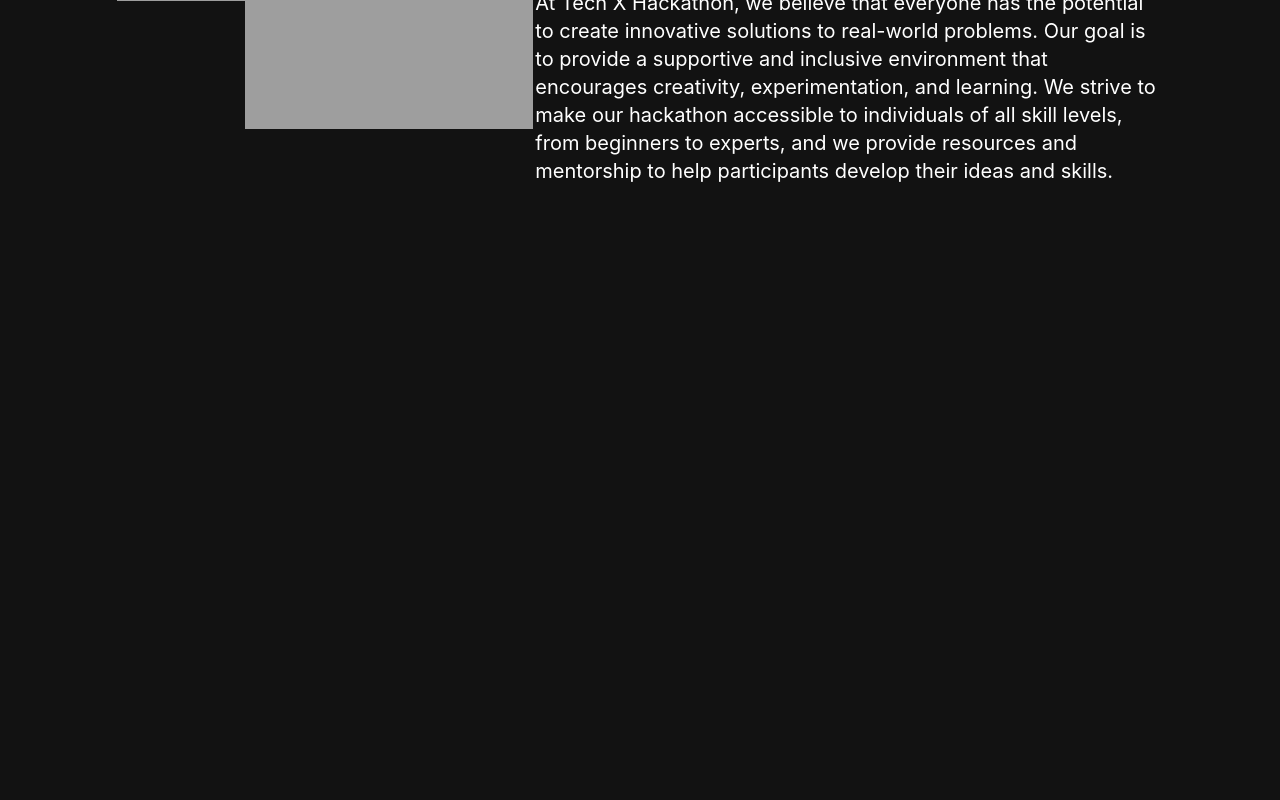
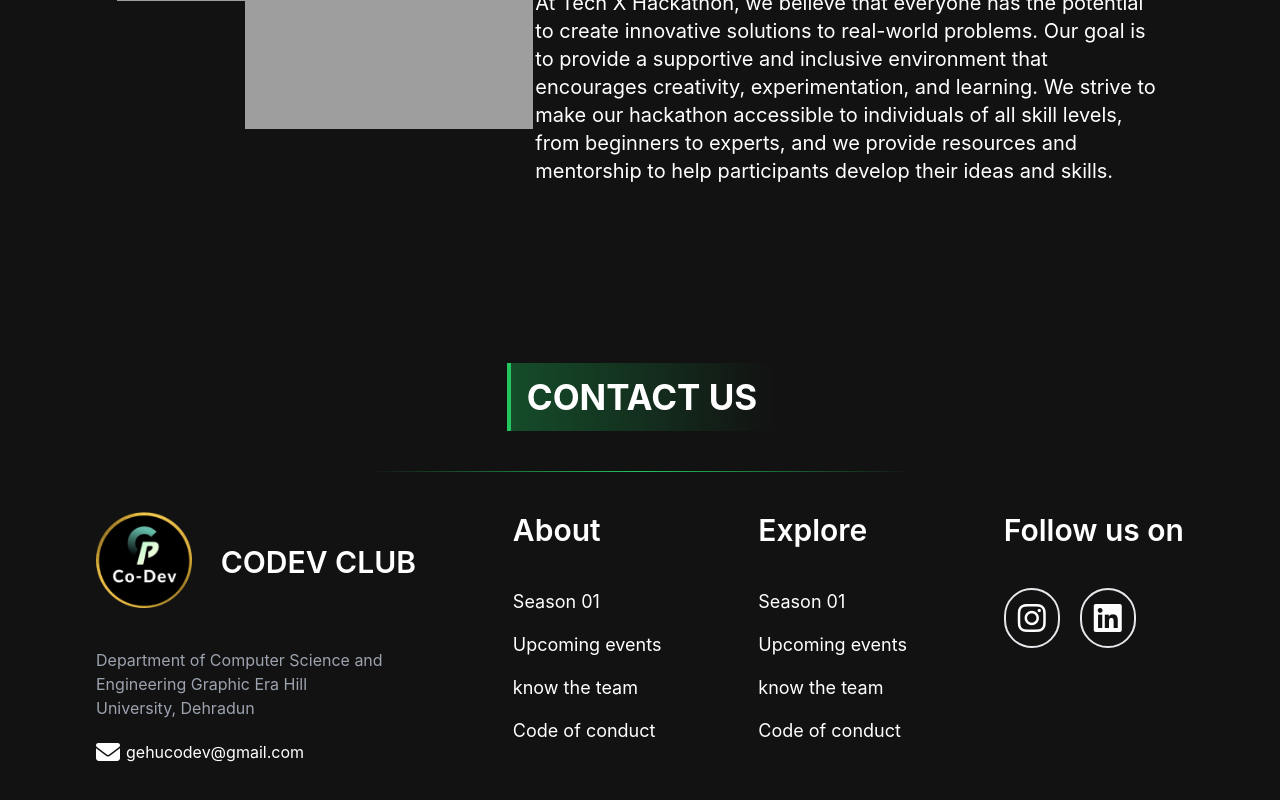
Before and after one commit to PiyushKalyanpy/foss, a React (Create React App) app: page / in a window 1280 px wide. Shown: the part 1246-2046 px from the top of the page. Before the commit the page ends 1545 px from the top, so only its background shows below. Built offline with nearby package versions, Linux system fonts and the light colour scheme; grey boxes are pictures that could not be loaded.

Commit message:
Contact Us section created

```diff
--- a/src/App.css
+++ b/src/App.css
@@ -36,3 +36,7 @@
     transform: rotate(360deg);
   }
 }
+
+li {
+  margin-bottom: 15px;
+}
--- a/src/App.js
+++ b/src/App.js
@@ -2,6 +2,7 @@ import './App.css';
 import Home from './Pages/Home';
 import About from './Pages/About';
 import CoDev from './Pages/CoDev';
+import Contact from './Pages/Contact';
 
 function App() {
 
@@ -11,7 +12,14 @@ function App() {
         <CoDev />
       </div>
 
-      <About />
+      <div>
+        <About />
+      </div>
+
+      <div>
+        <Contact />
+      </div>
+
 
     </div>
   );
--- a/src/Pages/Contact.js
+++ b/src/Pages/Contact.js
@@ -1,9 +1,61 @@
 import React from 'react'
-
+import logo from '../Images/logo.png'
 function Contact() {
   return (
-    <div>
+    <div className='m-auto py-16 px-24'>
+      <h1 className='mb-10  w-fit p-2 bg-gradient-to-r  border-l-4 border-green-500 mx-auto from-green-800/70 px-4 font-bold ' style={{fontSize: "35px"}} >CONTACT US</h1>
+      <div className="flex mb-10  m-auto w-1/2 bottom-0 h-[0.5px] bg-gradient-to-r from-transparent via-green-500 to-transparent" />
+      <div className='w-full flex justify-between'> {/*outer main */}
 
+        <div> {/*logo one */}
+          <div className='flex justify-between w-80'>
+            <img src={logo} className='w-24' />
+            <h1 className='mt-8 text-3xl font-semibold'>CODEV CLUB</h1>
+          </div>
+
+          <p className='w-72 text-left mt-10 text-gray-400'>Department of Computer Science and Engineering Graphic Era Hill University, Dehradun</p>
+          <div className='flex mt-5 w-52 justify-between'>
+            <a href="">
+              <i className="fa-solid fa-envelope fa-xl"></i>
+            </a>
+
+            gehucodev@gmail.com
+          </div>
+        </div>
+
+        <div> {/*about*/}
+          <h1 className='text-left text-3xl mb-10 font-semibold'>About</h1>
+          <ul className='text-left text-lg'>
+            <li>Season 01</li>
+            <li>Upcoming events</li>
+            <li>know the team</li>
+            <li>Code of conduct</li>
+          </ul>
+        </div>
+
+        <div> {/*explore */}
+        <h1 className='text-left text-3xl mb-10 font-semibold'>Explore</h1>
+          <ul className='text-left text-lg'>
+            <li>Season 01</li>
+            <li>Upcoming events</li>
+            <li>know the team</li>
+            <li>Code of conduct</li>
+          </ul>
+        </div>
+
+        <div> {/*follow us on */}
+          <h1 className='text-left text-3xl mb-10 font-semibold'>Follow us on</h1>
+          <div className=" text-left">
+                <a href="">
+                  <i className="fa-brands border-2 rounded-full fa-instagram fa-2x mr-5 p-3"></i>
+                </a>
+                <a href="">
+                  <i className="fa-brands border-2 rounded-full fa-linkedin fa-2x p-3"></i>
+                </a>
+              </div>
+        </div>
+
+      </div>
     </div>
   )
 }
```
Also changed, not shown: src/Images/logo.png (added).
